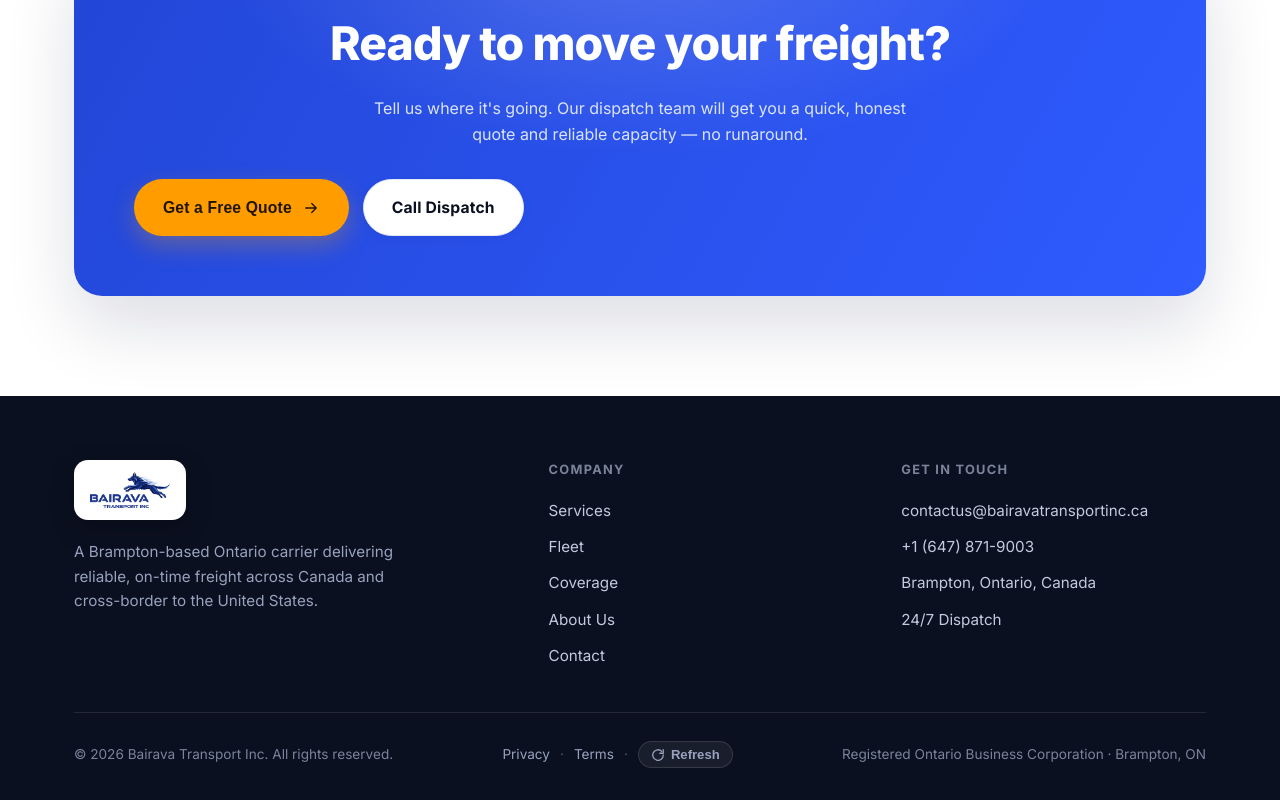
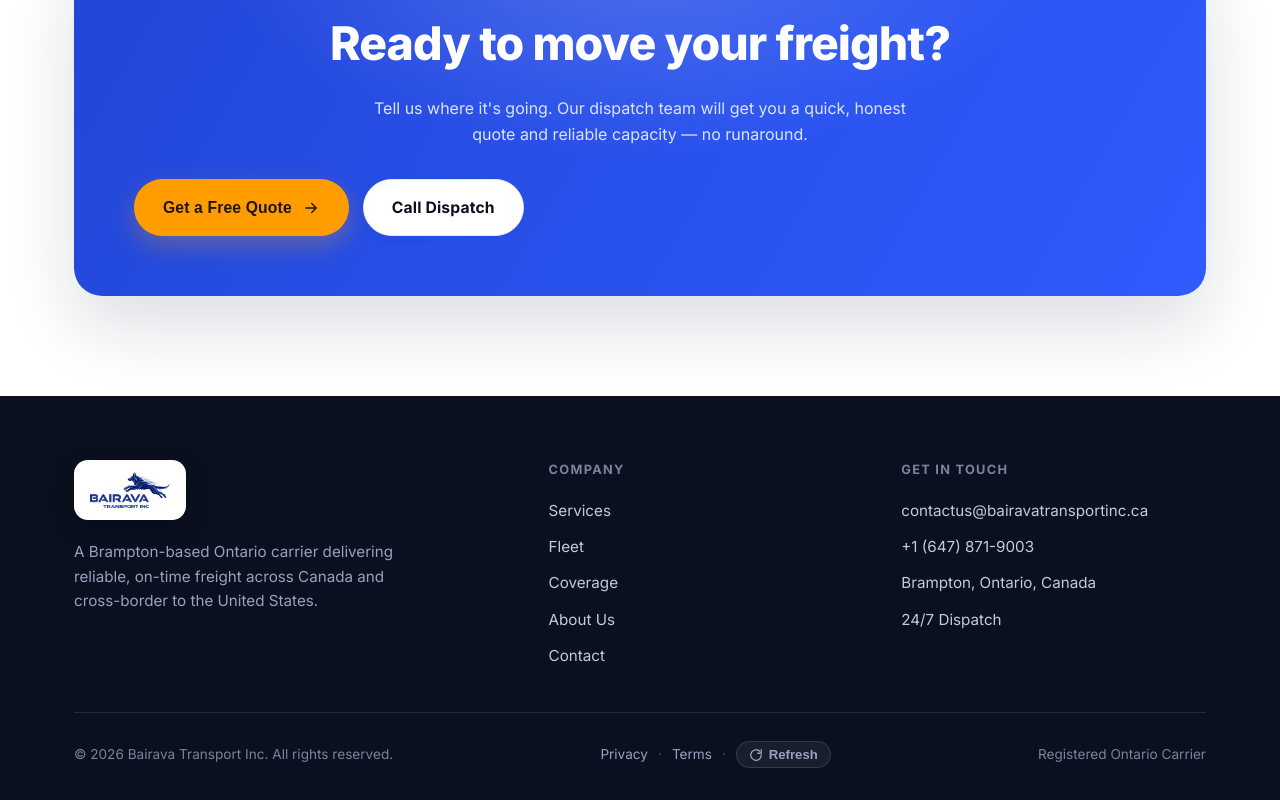
Before and after one commit to bairavatransportinc/Website, a Next.js app: page / in a window 1280 px wide. Shown: the part 4405-5205 px from the top of the page. Built offline with nearby package versions, Linux system fonts and the light colour scheme.

Commit message:
Simplify footer to 'Registered Ontario Carrier' (drop BN/Registry ID line)

```diff
--- a/components/Footer.tsx
+++ b/components/Footer.tsx
@@ -78,7 +78,7 @@
             <span className="dot-sep">·</span>
             <RefreshCacheButton />
           </span>
-          <span>Registered Ontario Business Corporation · Brampton, ON</span>
+          <span>Registered Ontario Carrier</span>
         </div>
       </div>
     </footer>
```
